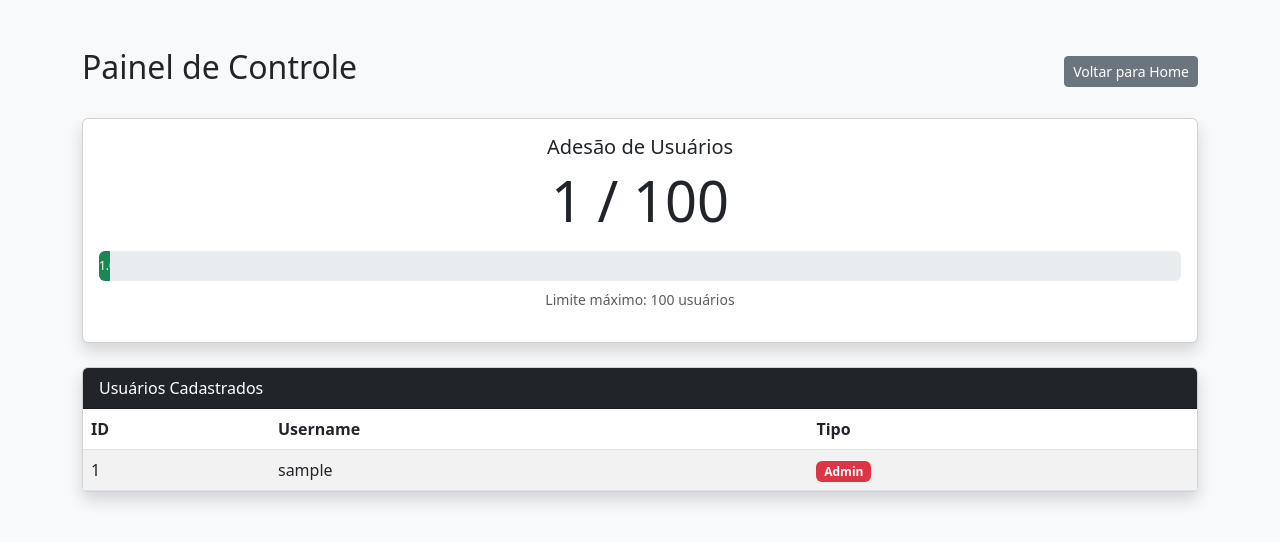
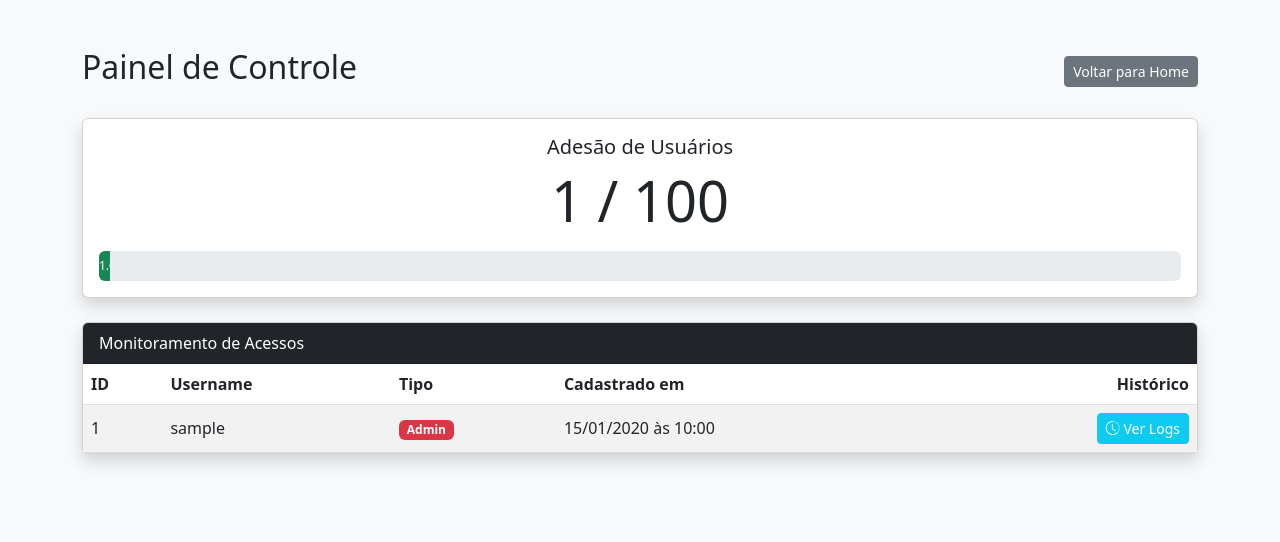
Before and after one commit to RafaelPeixotoBH/site-python-flask, a Flask app: page /dashboard in a window 1280 px wide. Shown: the top 542 px of the page. Run offline with Flask 3, Linux system fonts and the light colour scheme; a user stored in the database is signed in; tables that the repository leaves empty hold one stand-in row (values such as "Sample post").

Commit message:
Historico

```diff
--- a/templates/dashboard.html
+++ b/templates/dashboard.html
@@ -4,6 +4,7 @@
     <meta charset="UTF-8">
     <title>Dashboard Admin</title>
     <link href="https://cdn.jsdelivr.net/npm/bootstrap@5.3.0/dist/css/bootstrap.min.css" rel="stylesheet">
+    <link rel="stylesheet" href="https://cdn.jsdelivr.net/npm/bootstrap-icons@1.10.0/font/bootstrap-icons.css">
 </head>
 <body class="bg-light">
     <div class="container mt-5">
@@ -25,21 +26,22 @@
                                 {{ porcentagem|round(1) }}%
                             </div>
                         </div>
-                        <p class="text-muted mt-2 small">Limite máximo: 100 usuários</p>
                     </div>
                 </div>
             </div>
         </div>
 
         <div class="card shadow">
-            <div class="card-header bg-dark text-white">Usuários Cadastrados</div>
+            <div class="card-header bg-dark text-white">Monitoramento de Acessos</div>
             <div class="table-responsive">
-                <table class="table table-striped mb-0">
+                <table class="table table-striped mb-0 align-middle">
                     <thead>
                         <tr>
                             <th>ID</th>
                             <th>Username</th>
                             <th>Tipo</th>
+                            <th>Cadastrado em</th>
+                            <th class="text-end">Histórico</th>
                         </tr>
                     </thead>
                     <tbody>
@@ -51,15 +53,53 @@
                                 {% if u.is_admin %}
                                 <span class="badge bg-danger">Admin</span>
                                 {% else %}
-                                <span class="badge bg-primary">Usuário Comum</span>
+                                <span class="badge bg-primary">Usuário</span>
                                 {% endif %}
                             </td>
+                            <td>
+                                {% if u.created_at %}
+                                    {{ u.created_at.strftime('%d/%m/%Y às %H:%M') }}
+                                {% else %}
+                                    <span class="text-muted">-</span>
+                                {% endif %}
+                            </td>
+                            <td class="text-end">
+                                <button type="button" class="btn btn-sm btn-info text-white" data-bs-toggle="modal" data-bs-target="#modalHistory{{ u.id }}">
+                                    <i class="bi bi-clock-history"></i> Ver Logs
+                                </button>
+                            </td>
                         </tr>
+
+                        <div class="modal fade" id="modalHistory{{ u.id }}" tabindex="-1" aria-hidden="true">
+                            <div class="modal-dialog modal-dialog-scrollable">
+                                <div class="modal-content">
+                                    <div class="modal-header">
+                                        <h5 class="modal-title">Histórico: {{ u.username }}</h5>
+                                        <button type="button" class="btn-close" data-bs-dismiss="modal" aria-label="Close"></button>
+                                    </div>
+                                    <div class="modal-body">
+                                        <ul class="list-group">
+                                            {% for acesso in u.historico_acessos|reverse %}
+                                                <li class="list-group-item d-flex justify-content-between align-items-center">
+                                                    Login realizado
+                                                    <span class="badge bg-secondary rounded-pill">
+                                                        {{ acesso.data_acesso.strftime('%d/%m/%Y às %H:%M') }}
+                                                    </span>
+                                                </li>
+                                            {% else %}
+                                                <p class="text-muted text-center">Nenhum acesso registrado ainda.</p>
+                                            {% endfor %}
+                                        </ul>
+                                    </div>
+                                </div>
+                            </div>
+                        </div>
                         {% endfor %}
                     </tbody>
                 </table>
             </div>
         </div>
     </div>
+    <script src="https://cdn.jsdelivr.net/npm/bootstrap@5.3.0/dist/js/bootstrap.bundle.min.js"></script>
 </body>
 </html>
```
